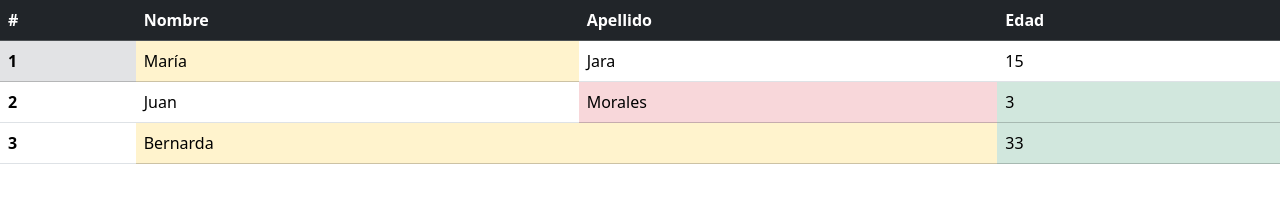
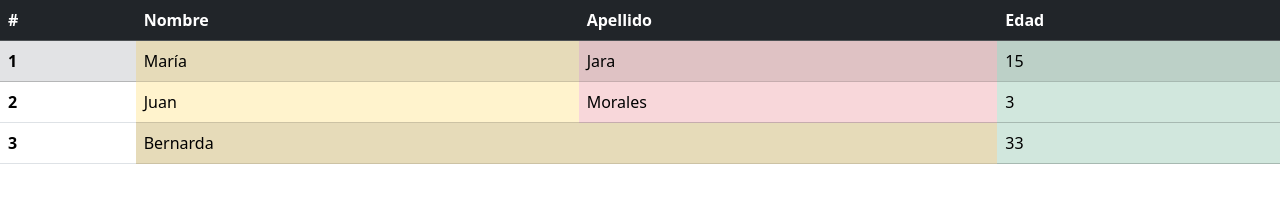
Before and after one commit to payasoex/table-bootstrap, a plain HTML site: page index.html in a window 1280 px wide. Drawn offline with nearby package versions, Linux system fonts and the light colour scheme.

Commit message:
actualiacion de estilo con bootstrap

```diff
--- a/index.html
+++ b/index.html
@@ -20,20 +20,20 @@
         <tbody>
             <tr>
                 <th scope="row" class="table-secondary">1</th>
-                <td class="table-warning">María</td>
-                <td>Jara</td>
-                <td>15</td>
+                <td class="table-active table-warning">María</td>
+                <td class="table-danger table-active">Jara</td>
+                <td class="table-active table-success">15</td>
             </tr>
             <tr>
                 <th scope="row">2</th>
-                <td>Juan</td>
+                <td class="table-warning">Juan</td>
                 <td class="table-danger">Morales</td>
                 <td class="table-success">3</td>
             </tr>
             <tr>
                 <th scope="row">3</th>
-                <td class="table-warning">Bernarda</td>
-                <td class="table-warning"></td>
+                <td class="table-active table-warning">Bernarda</td>
+                <td class="table-active table-warning"></td>
                 <td class="table-success">33</td>
             </tr>
         </tbody>
```
